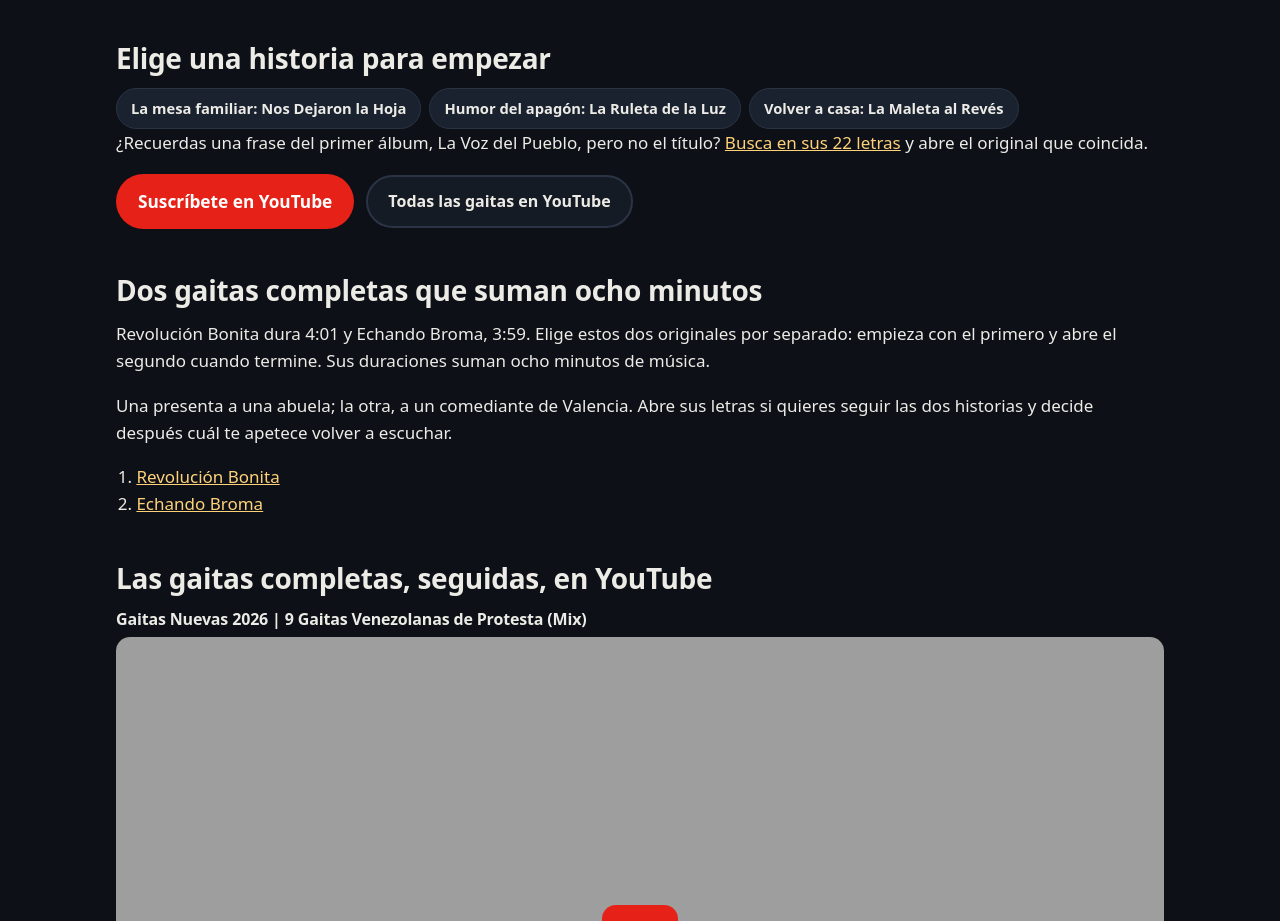
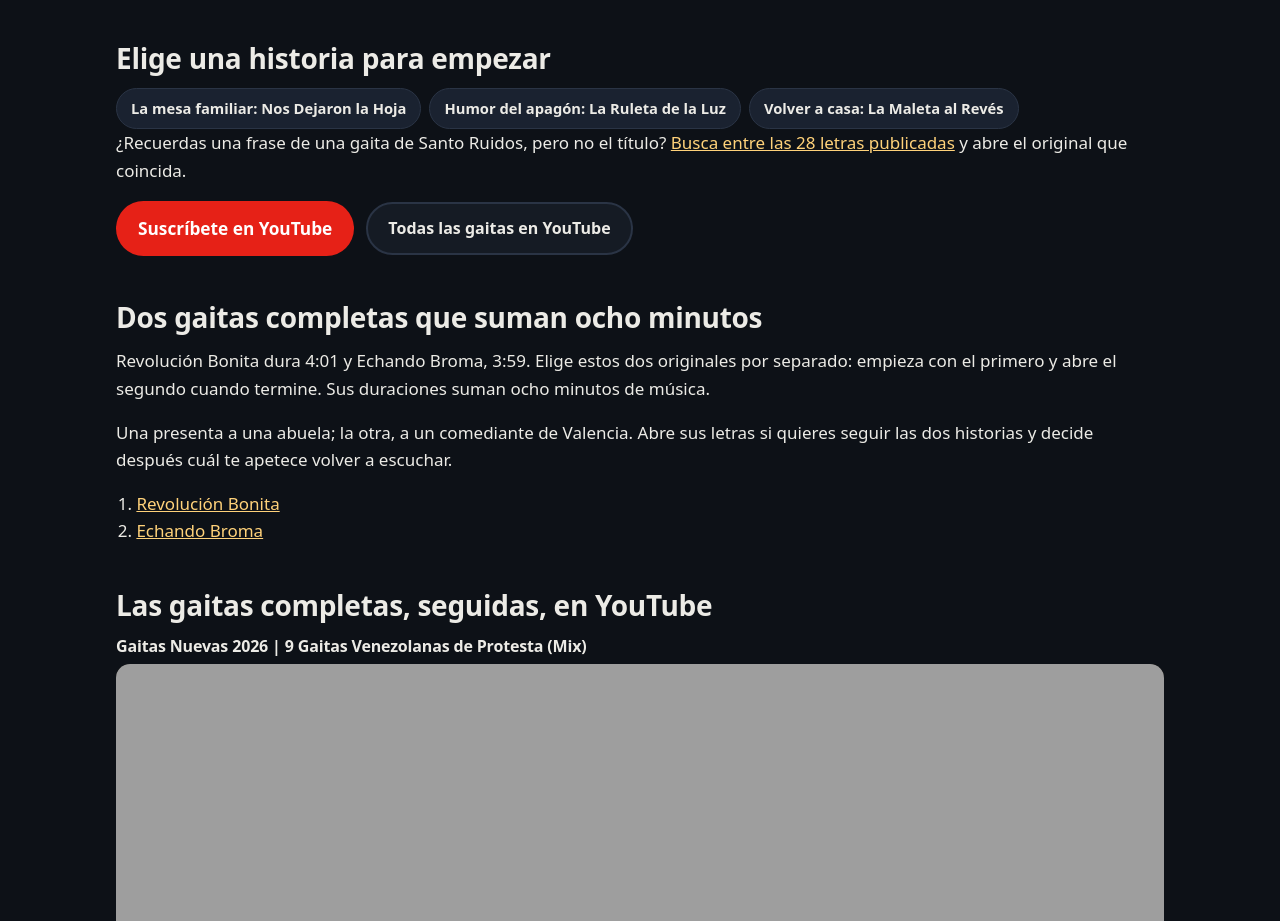
Before and after one commit to santoruidos/santoruidos.github.io, a plain HTML site: page gaitas-venezolanas/index.html in a window 1280 px wide. Shown: the part 1045-1966 px from the top of the page. Drawn offline with Linux system fonts and the light colour scheme.

Commit message:
Connect main gaita hubs to the public lyric phrase finder

```diff
--- a/gaitas-venezolanas/index.html
+++ b/gaitas-venezolanas/index.html
@@ -65,7 +65,7 @@
 <li><a class="chip" href="../canciones/la-maleta-al-reves/" data-content-slug="la-maleta-al-reves">Volver a casa: La Maleta al Revés</a></li>
 </ul>
 </nav>
-<p>¿Recuerdas una frase del primer álbum, La Voz del Pueblo, pero no el título? <a href="../canciones/">Busca en sus 22 letras</a> y abre el original que coincida.</p>
+<p>¿Recuerdas una frase de una gaita de Santo Ruidos, pero no el título? <a href="../canciones/">Busca entre las 28 letras publicadas</a> y abre el original que coincida.</p>
 <div class="listen-actions"><a class="btn btn-yt" href="https://www.youtube.com/channel/UCGkRuhj2kh72mIcW6tUeL2A?sub_confirmation=1" rel="noopener" target="_blank">Suscríbete en YouTube</a><a class="btn btn-ghost" href="https://www.youtube.com/@SantoRuidos/videos" rel="noopener" target="_blank">Todas las gaitas en YouTube</a></div>
 <section class="block"><h2>Dos gaitas completas que suman ocho minutos</h2>
 <p>Revolución Bonita dura 4:01 y Echando Broma, 3:59. Elige estos dos originales por separado: empieza con el primero y abre el segundo cuando termine. Sus duraciones suman ocho minutos de música.</p>
```
Also changed, not shown: gaitas-2026/index.html (+1 -0 lines), letras-de-gaitas/index.html (+1 -0 lines).
